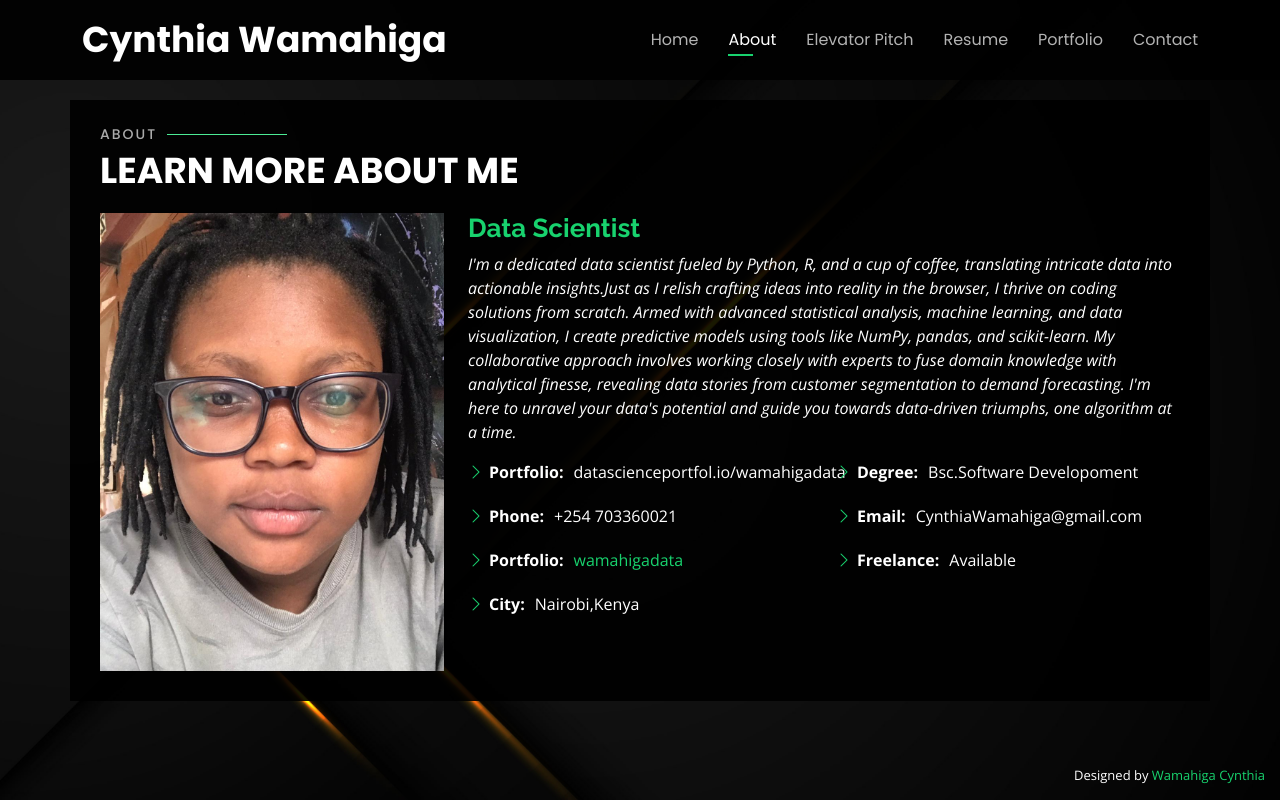
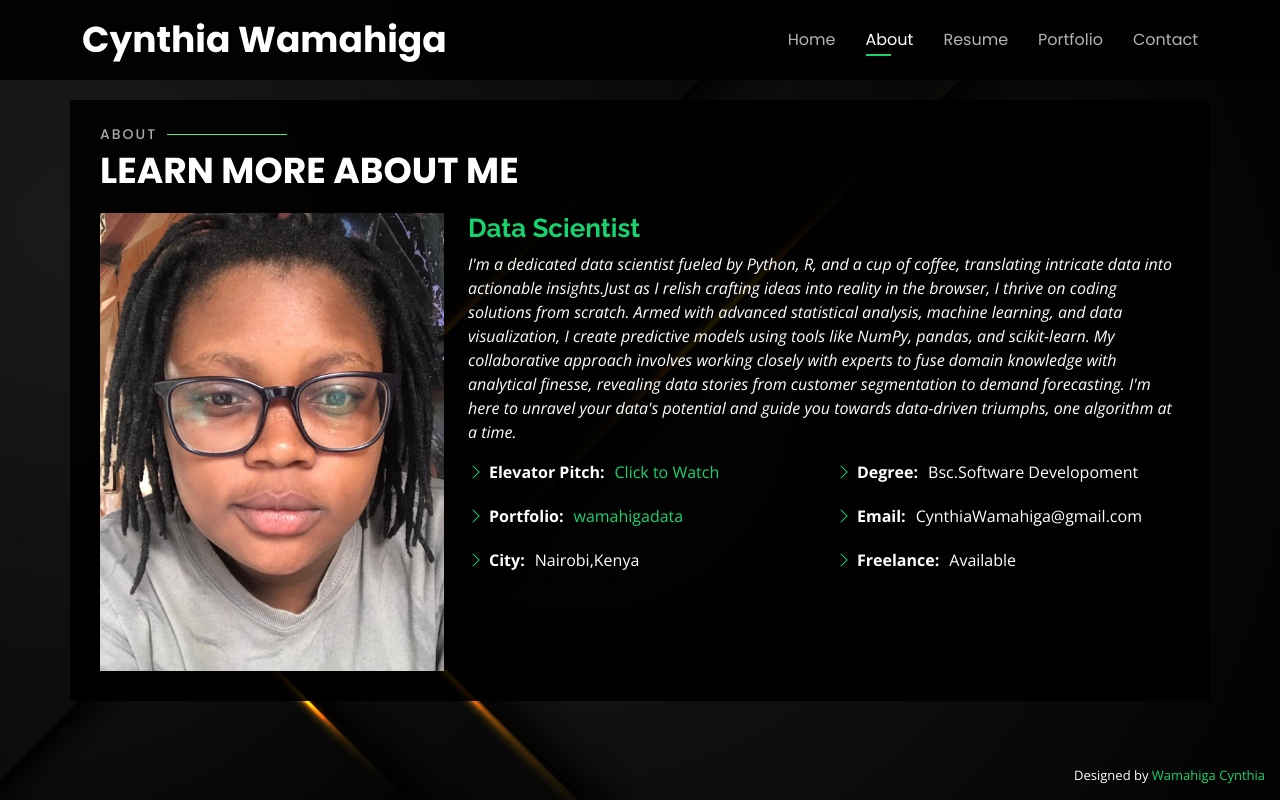
Before and after one commit to Wamahiga/data, a plain HTML site: page index.html in a window 1280 px wide. Both pictures are taken after a click on the link "About". Drawn offline with nearby package versions, Linux system fonts and the light colour scheme.

Commit message:
elevator pitch

```diff
--- a/index.html
+++ b/index.html
@@ -50,7 +50,7 @@
         <ul>
           <li><a class="nav-link active" href="#header">Home</a></li>
           <li><a class="nav-link" href="#about">About</a></li>
-          <li><a class="nav-link" href="#services">Elevator Pitch</a></li>
+          <!-- <li><a class="nav-link" href="#services">Elevator Pitch</a></li> -->
           <li><a class="nav-link" href="#resume">Resume</a></li>
           <li><a class="nav-link" href="#portfolio">Portfolio</a></li>
           <li><a class="nav-link" href="#contact">Contact</a></li>
@@ -91,9 +91,10 @@
           <div class="row">
             <div class="col-lg-6">
               <ul>
-                <li><i class="bi bi-chevron-right"></i> <strong>Portfolio:</strong> <span>datascienceportfol.io/wamahigadata
+                <!-- <li><i class="bi bi-chevron-right"></i> <strong>Port:</strong> <span>datascienceportfol.io/wamahigadata -->
+                <li><i class="bi bi-chevron-right"></i><strong>Elevator Pitch:</strong><span><a href="https://www.datascienceportfol.io/wamahigadata">Click to Watch</a></span></li>
                 </span></li>
-                <li><i class="bi bi-chevron-right"></i> <strong>Phone:</strong> <span>+254 703360021</span></li>
+                <!-- <li><i class="bi bi-chevron-right"></i> <strong>Phone:</strong> <span>+254 703360021</span></li> -->
                 <li><i class="bi bi-chevron-right"></i><strong>Portfolio:</strong><span><a href="https://www.datascienceportfol.io/wamahigadata">wamahigadata</a></span></li>
                 <!-- <li><a href="https://www.datascienceportfol.io/wamahigadata">View My Portfolio</a></li> -->
 
```
